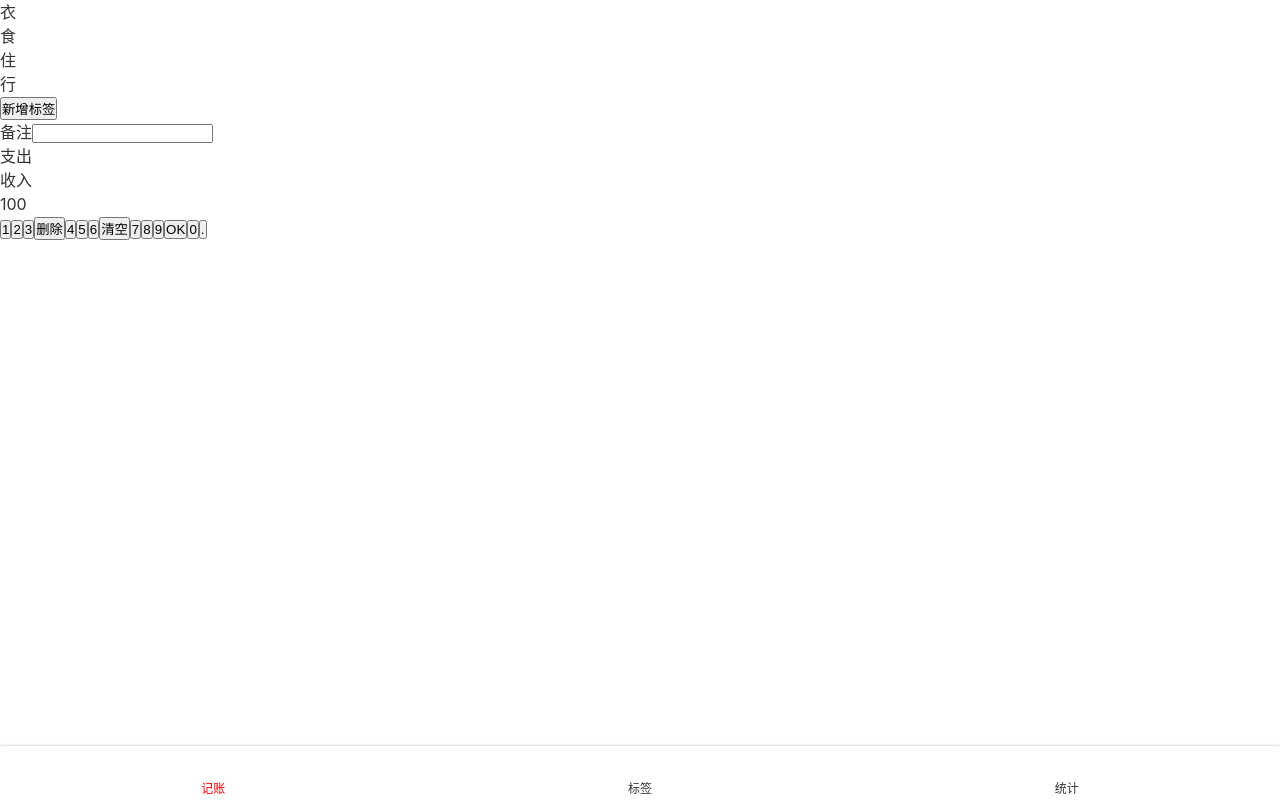
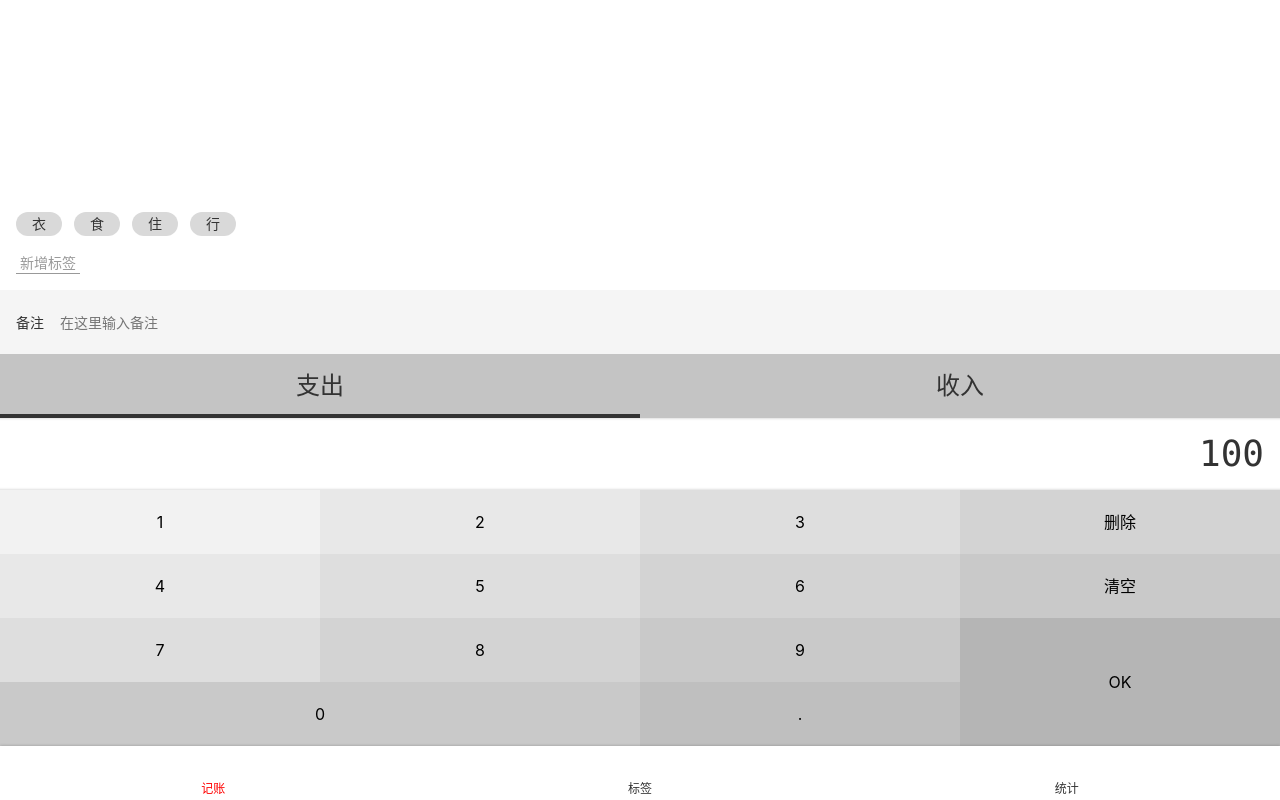
Before and after one commit to SiriusMlszx/siricash-vue, a Vue app: page /#/money in a window 1280 px wide. Built offline with nearby package versions, Linux system fonts and the light colour scheme.

Commit message:
HTML和CSS写好了

```diff
--- a/src/App.vue
+++ b/src/App.vue
@@ -13,5 +13,6 @@
   color: #333;
   line-height: 1.5;
   font-family: $font-hei;
+  font-size: 16px;
 }
 </style>
--- a/src/assets/style/helper.scss
+++ b/src/assets/style/helper.scss
@@ -2,3 +2,21 @@
 $font-kai: Baskerville, Georgia, "Liberation Serif", "Kaiti SC", STKaiti, "AR PL UKai CN", "AR PL UKai HK", "AR PL UKai TW", "AR PL UKai TW MBE", "AR PL KaitiM GB", KaiTi, KaiTi_GB2312, DFKai-SB, "TW\-Kai", serif;
 $font-song: Georgia, "Nimbus Roman No9 L", "Songti SC", "Noto Serif CJK SC", "Source Han Serif SC", "Source Han Serif CN", STSong, "AR PL New Sung", "AR PL SungtiL GB", NSimSun, SimSun, "TW\-Sung", "WenQuanYi Bitmap Song", "AR PL UMing CN", "AR PL UMing HK", "AR PL UMing TW", "AR PL UMing TW MBE", PMingLiU, MingLiU, serif;
 $color-highlight: #f00;
+
+// placeholder
+%clearFix {
+  &::after {
+    content: '';
+    clear: both;
+    display: block;
+  }
+}
+
+$color-shadow: rgba(0,0,0,0.25);
+%outerShadow {
+  box-shadow: 0 0 3px $color-shadow;
+}
+%innerShadow {
+  box-shadow: inset 0 -3px 3px -3px $color-shadow,
+  inset 0 3px 3px -3px $color-shadow;
+}
--- a/src/assets/style/reset.scss
+++ b/src/assets/style/reset.scss
@@ -7,3 +7,12 @@
   text-decoration: none;
   color: inherit;
 }
+ul, ol{
+  list-style: none;
+}
+button, input{
+  font: inherit;
+}
+:focus{
+  outline: none;
+}
--- a/src/components/Layout.vue
+++ b/src/components/Layout.vue
@@ -1,6 +1,6 @@
 <template>
-  <div class="nav-wrapper">
-    <div class="content">
+  <div class="layout-wrapper" :class="classPrefix && `${classPrefix}-wrapper`">
+    <div class="content" :class="classPrefix && `${classPrefix}-content`">
       <slot/>
     </div>
     <Nav/>
@@ -9,12 +9,13 @@
 
 <script lang="ts">
 export default {
+  props:['classPrefix'],
   name: "Layout"
 };
 </script>
 
 <style lang="scss" scoped>
-.nav-wrapper {
+.layout-wrapper {
   display: flex;
   flex-direction: column;
   height: 100vh;
--- a/src/components/Nav.vue
+++ b/src/components/Nav.vue
@@ -26,8 +26,8 @@
 <style lang="scss" scoped>
 @import "~@/assets/style/helper.scss";
 nav{
-display: flex;
-  box-shadow: 0 0 3px rgba(0,0,0,0.25);
+  @extend %outerShadow;
+  display: flex;
   flex-direction: row;
   font-size: 12px;
 > .item {
--- a/src/views/Money.vue
+++ b/src/views/Money.vue
@@ -1,31 +1,5 @@
 <template>
-  <Layout>
-    <div class="tags">
-      <ul class="current">
-        <li>衣</li>
-        <li>食</li>
-        <li>住</li>
-        <li>行</li>
-      </ul>
-      <div class="new">
-        <button>新增标签</button>
-      </div>
-    </div>
-
-    <div>
-      <label class="notes">
-        <span class="name">备注</span>
-        <input class="value" type="text">
-      </label>
-    </div>
-
-    <div>
-      <ul class="types">
-        <li class="selected">支出</li>
-        <li>收入</li>
-      </ul>
-    </div>
-
+  <Layout class-prefix="layout">
     <div class="numberPad">
       <div class="output">100</div>
       <div class="buttons">
@@ -40,11 +14,39 @@
         <button>7</button>
         <button>8</button>
         <button>9</button>
-        <button>OK</button>
-        <button>0</button>
+        <button class="ok">OK</button>
+        <button class="zero">0</button>
         <button>.</button>
       </div>
     </div>
+    <div>
+      <ul class="types">
+        <li class="selected">支出</li>
+        <li>收入</li>
+      </ul>
+    </div>
+
+
+    <div>
+      <label class="notes">
+        <span class="name">备注</span>
+        <input type="text" placeholder="在这里输入备注">
+      </label>
+    </div>
+
+    <div class="tags">
+      <div class="new">
+        <button>新增标签</button>
+      </div>
+      <ul class="current">
+        <li>衣</li>
+        <li>食</li>
+        <li>住</li>
+        <li>行</li>
+      </ul>
+
+    </div>
+
   </Layout>
 </template>
 
@@ -54,7 +56,158 @@
   name: "Money",
 };
 </script>
-
+<style lang="scss">
+.layout-content {
+  display: flex;
+  flex-direction: column-reverse;
+}
+</style>
 <style lang="scss" scoped>
 @import "~@/assets/style/helper.scss";
+
+.numberPad {
+  .output {
+    @extend %clearFix;
+    @extend %innerShadow;
+    font-size: 36px;
+    font-family: Consolas, monospace;
+    padding: 9px 16px;
+    text-align: right;
+
+  }
+
+  .buttons {
+    @extend %clearFix;
+    flex-wrap: wrap;
+
+    > button {
+      width: 25%;
+      height: 64px;
+      float: left;
+      background: transparent;
+      border: none;
+
+      &.ok {
+        height: 64*2px;
+        float: right;
+      }
+
+      &.zero {
+        width: 50%;
+      }
+
+      $bg: #f2f2f2;
+
+      &:nth-child(1) {
+        background: $bg;
+      }
+
+      &:nth-child(2), &:nth-child(5) {
+        background: darken($bg, 4%);
+      }
+
+      &:nth-child(3), &:nth-child(6), &:nth-child(9) {
+        background: darken($bg, 4*2%);
+      }
+
+      &:nth-child(4), &:nth-child(7), &:nth-child(10) {
+        background: darken($bg, 4*3%);
+      }
+
+      &:nth-child(8), &:nth-child(11), &:nth-child(13) {
+        background: darken($bg, 4*4%);
+      }
+
+      &:nth-child(14) {
+        background: darken($bg, 4*5%);
+      }
+
+      &:nth-child(12) {
+        background: darken($bg, 4*6%);
+      }
+    }
+  ;
+  }
+}
+
+.types {
+  background: #c4c4c4;
+  display: flex;
+  text-align: center;
+  font-size: 24px;
+
+  > li {
+    width: 50%;
+    line-height: 64px;
+    display: flex;
+    justify-content: center;
+    align-items: center;
+    position: relative;
+
+    &.selected::after {
+      content: '';
+      position: absolute;
+      bottom: 0;
+      left: 0;
+      width: 100%;
+      height: 4px;
+      background: #333;
+    }
+  }
+}
+
+.notes {
+  font-size: 14px;
+  background: #f5f5f5;
+  padding-left: 16px;
+  display: flex;
+  align-items: center;
+
+  .name {
+    padding-right: 16px;
+  }
+
+  input {
+    height: 64px;
+    flex-grow: 1;
+    background: transparent;
+    border: none;
+    padding-right: 16px;
+  }
+}
+
+.tags {
+  font-size: 14px;
+  padding: 16px;
+  flex-grow: 1;
+  display: flex;
+  flex-direction: column-reverse;
+  > .current {
+    display: flex;
+    flex-wrap: wrap;
+    overflow: auto;
+    > li {
+      background: #d9d9d9;
+      $h: 24px;
+      height: $h;
+      border-radius: (24px/2);
+      line-height: $h;
+      padding: 0 16px;
+      margin-right: 12px;
+      margin-top: 4px;
+    }
+  }
+
+  > .new {
+    padding-top: 16px;
+
+    button {
+      background: transparent;
+      border: none;
+      border-bottom: 1px solid;
+      color: #999;
+      padding: 0 4px;
+    }
+  }
+}
 </style>
```
